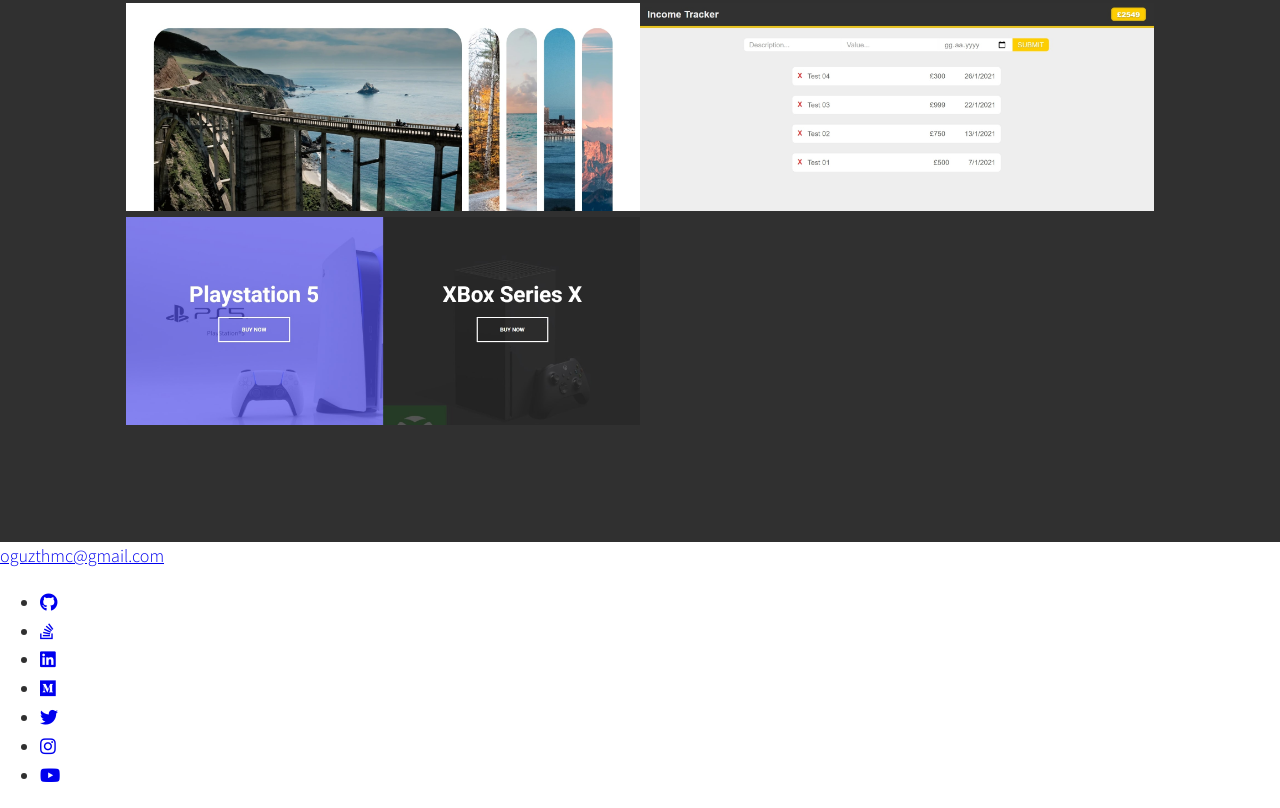
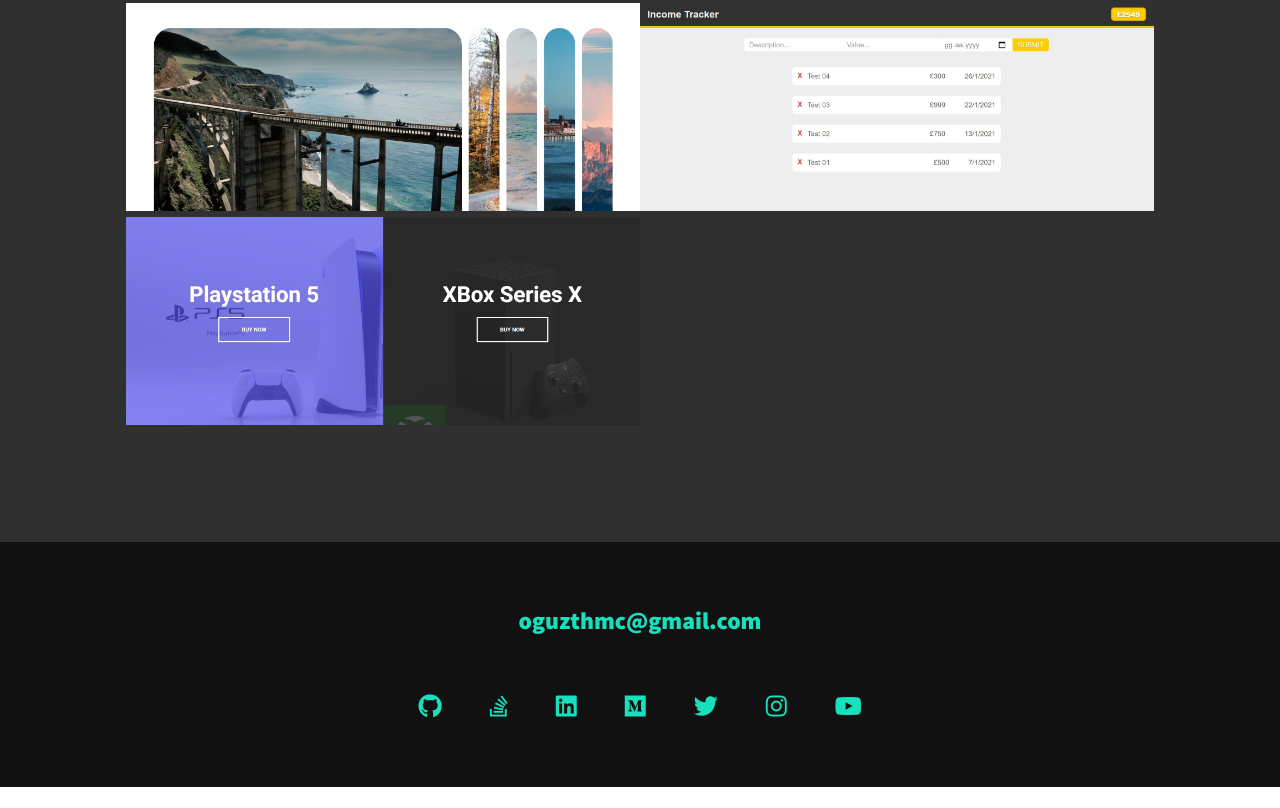
Before and after one commit to oguzthmc/devthmc, a plain HTML site: page index.html in a window 1280 px wide. Shown: the part 2847-3655 px from the top of the page. After the commit the page ends 3634 px from the top, so only its background shows below. Drawn offline with nearby package versions, Linux system fonts and the light colour scheme.

Commit message:
styling the footer

```diff
--- a/css/style.css
+++ b/css/style.css
@@ -336,3 +336,47 @@ nav {
   transform: scale(1.2);
   opacity: 0.5;
 }
+
+/* Footer */
+
+.footer {
+  background: #111;
+  color: var(--clr-accent);
+  text-align: center;
+  padding: 2.5em 0;
+  font-size: var(--fs-h3);
+}
+
+.footer a {
+  color: inherit;
+  text-decoration: none;
+}
+
+.footer__link {
+  font-weight: var(--fw-bold);
+}
+
+.footer__link:hover,
+.social-list__link:hover {
+  opacity: 0.7;
+}
+
+.footer__link:hover {
+  text-decoration: underline;
+}
+
+.social-list {
+  list-style: none;
+  display: flex;
+  justify-content: center;
+  margin: 2em 0 0;
+  padding: 0;
+}
+
+.social-list__item {
+  margin: 0 0.5em;
+}
+
+.social-list__link {
+  padding: 0.5em;
+}
--- a/index.html
+++ b/index.html
@@ -155,7 +155,7 @@
   </section>
 
   <!-- Footer -->
-  <footer>
+  <footer class="footer">
     <a href="mailto:oguzthmc@gmail.com" class="footer__link">oguzthmc@gmail.com</a>
     <ul class="social-list">
       <li class="social-list__item">
```
